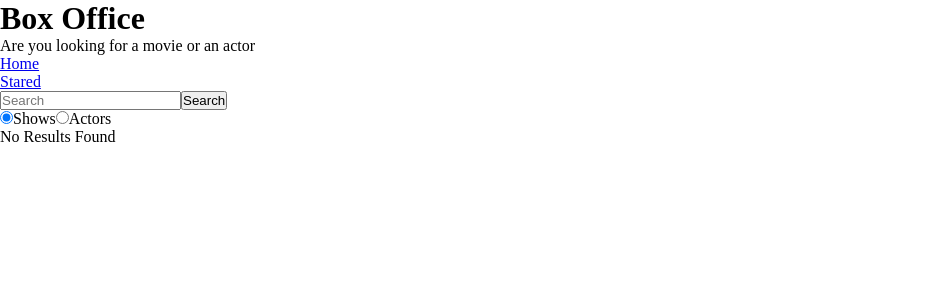
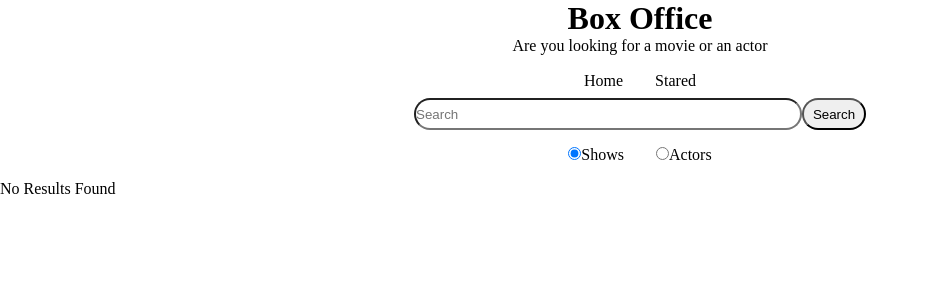
Before and after one commit to mandar00/box-office, a React (Create React App) app: page / in a window 1280 px wide. Shown: the top 300 px of the page, without its empty margins (0-929 px from the left). Built offline with nearby package versions, Linux system fonts and the light colour scheme.

Commit message:
styled every component

```diff
--- a/package.json
+++ b/package.json
@@ -19,12 +19,6 @@
     "test": "react-scripts test",
     "eject": "react-scripts eject"
   },
-  "eslintConfig": {
-    "extends": [
-      "react-app",
-      "react-app/jest"
-    ]
-  },
   "browserslist": {
     "production": [
       ">0.2%",
--- a/public/index.html
+++ b/public/index.html
@@ -9,6 +9,7 @@
       name="description"
       content="Web site created using create-react-app"
     />
+    <script src="https://kit.fontawesome.com/37cac83b98.js" crossorigin="anonymous"></script>
     <!-- <link rel="apple-touch-icon" href="%PUBLIC_URL%/logo192.png" /> -->
     <!--
       manifest.json provides metadata used when your web app is installed on a
--- a/src/Nav.jsx
+++ b/src/Nav.jsx
@@ -9,13 +9,13 @@ const Nav = () => {
 
   return (
     <>
-      <ul>
+    <div className="navMainDiv">
         {links.map((items) => (
-          <li key={items.to}>
-            <NavLink to={items.to}>{items.text}</NavLink>
-          </li>
+            <div className={`nav${items.text}`}>
+            <NavLink activeClassName="nav" to={items.to}>{items.text}</NavLink>
+            </div>
         ))}
-      </ul>
+    </div>
     </>
   );
 };
--- a/src/components/Home.jsx
+++ b/src/components/Home.jsx
@@ -46,25 +46,34 @@ const onRadioChange=(ev)=>{
   return (
     <>
       <MainPage>
+
+
+      <div className="searchAreaDiv">
         <input
+        className="mainSearchBar"
           type="text"
           placeholder="Search"
           onChange={onInputChange}
           onKeyDown={onKeyDown}
           value={input}
         />
-        <button type="button" onClick={Search}>
+        <button className="mainSearchButton" type="button" onClick={Search}>
           Search
         </button><br/>
-        <label htmlFor="shows-search">
-          <input id="shows-search" type="radio" name="search-select" value="shows"  onChange={onRadioChange} defaultChecked="true"></input>
+        </div>
+
+
+        <div className="mainSelectDiv">
+        <label className="shows-search" htmlFor="shows-search">
+          <input className="showSelect" id="shows-search" type="radio" name="search-select" value="shows"  onChange={onRadioChange} defaultChecked="true"></input>
           Shows
         </label>
 
-        <label htmlFor="actor-search">
-          <input id="actor-search" type="radio" name="search-select" value="people" onChange={onRadioChange}></input>
+        <label className="actor-search" htmlFor="actor-search">
+          <input className="actorSelect" id="actor-search" type="radio" name="search-select" value="people" onChange={onRadioChange}></input>
           Actors
         </label>
+        </div>
 
         {renderResults()}
       </MainPage>
--- a/src/components/Show.jsx
+++ b/src/components/Show.jsx
@@ -1,6 +1,10 @@
-import React, { useEffect, useReducer, useState } from "react";
+import React, { useEffect, useReducer } from "react";
 import { useParams } from "react-router";
 import { apiGet } from "../misc/Config";
+import Cast from "./Shows/Cast";
+import Details from "./Shows/Details";
+import Seasons from "./Shows/Seasons";
+import ShowMainData from "./Shows/ShowMainData";
 
 const initialState={
   show:null,
@@ -26,7 +30,7 @@ const reducer=(state,action)=>{
 }
 
 const Show = () => {
-  let isMounted = true;
+  // let isMounted = true;
   const { id } = useParams();
   //id gives us the id that is in the url
 
@@ -63,14 +67,58 @@ useEffect(()=>{
     //we use callback function to ensure that isMounted changes only after .then or .catch method is executed
     // apiGet method
 },[id])
+  console.log(show)
+  // console.log(show._embedded)
 
- if(isLoading){
-   return(<div>data is being loaded </div>)
- }
- if(error){
-   return(<div>Error Occured{error}</div>)
- }
 
- return<div>this is show page </div>
+  // if(show){
+  //   return<div>{show.name}</div>
+  // }
+  if(isLoading){
+    return(<div>the page is isLoading</div>)
+  }
+
+  if(error){
+    return(<div>error occured {error}</div>)
+  }
+
+ return(
+   <>
+     <div>
+       <ShowMainData
+         //cant use show if isLoading  or error is not used prior to it
+         image={show.image}
+         name={show.name}
+         rating={show.rating}
+         summary={show.summary}
+         tags={show.genres}
+
+       />
+     </div>
+     <div>
+     {/* <h2>details</h2> */}
+       <Details
+         status={show.status}
+         network={show.network}
+         premiered={show.premiered}
+       />
+     </div>
+     <div>
+       <Seasons
+       seasons={show._embedded.seasons}
+       />
+       {console.log(show._embedded.seasons)}
+
+     </div>
+     <div>
+       <Cast
+       cast={show._embedded.cast}
+       />
+
+     </div>
+
+   </>
+
+ )
 };
 export default Show;
--- /dev/null
+++ b/src/components/Shows/Cast.jsx
@@ -0,0 +1,26 @@
+import React from 'react'
+import Img_not_found from "../../images/img_not_found.png";
+
+
+const Cast=({cast}) =>{
+  console.log(cast)
+return(
+    <>
+    <h1>Cast</h1>
+      <div>
+        {cast.map(({person,character},id)=>{
+
+            return(
+              <div className="readMoreCast" key={id}>
+            <div className="readMoreSingleCast" >
+              <img src={person.image?person.image.medium:Img_not_found} alt="cast_person"></img>  <p>{person.name}:{character.name}</p>
+            </div>
+
+          </div>
+
+            )
+        })}
+      </div>
+    </>)
+}
+export default Cast
--- /dev/null
+++ b/src/components/Shows/Details.jsx
@@ -0,0 +1,17 @@
+import React from 'react'
+
+const Details=({status,premiered,network}) =>{
+return(
+    <>
+    <div className="readMoreDetailsDiv">
+      <div className="detailsStatus">
+        <h2>Details</h2>
+        <p>Status:<span>{status}</span></p>
+      </div>
+      <div >
+        Premiered:{premiered} {network? `on ${network.name}`:null}
+      </div>
+    </div>
+    </>)
+}
+export default Details
--- /dev/null
+++ b/src/components/Shows/Seasons.jsx
@@ -0,0 +1,29 @@
+import React from "react";
+
+const Seasons = ({ seasons }) => {
+  // console.log(seasons)
+  return (
+    <>
+      <div>
+        <div className="readMoreSeasonsNo">
+          <p>Total No of Seasons:<span>{seasons.length}</span></p>
+        </div>
+        <div className="readMoreEpisodeNo">
+          <p>Total no of Episodes:<span>{seasons.reduce((acc, seasons) =>  acc + seasons.episodeOrder, 0)}</span></p>
+        </div>
+        <div className="readMoreSeasonMap">
+          {seasons.map((val, id) => {
+            return (
+              <div key={id}>
+                <p>Season:<span>{val.number}</span></p>
+                <p>episodes:<span>{val.episodeOrder}</span></p>
+
+              </div>
+            );
+          })}
+        </div>
+      </div>
+    </>
+  );
+};
+export default Seasons;
--- /dev/null
+++ b/src/components/Shows/ShowMainData.jsx
@@ -0,0 +1,43 @@
+import React from "react";
+import Img_not_found from "../../images/img_not_found.png";
+
+const ShowMainData = ({ image, name, summary, rating, tags }) => {
+  return (
+    <>
+      <div className="readMoreMainData">
+        <div className="readMoreImg">
+          <img
+            src={image ? image.medium : Img_not_found}
+            alt="show_cover"
+          ></img>
+        </div>
+
+        <div className="readMoreNameRating">
+          <div className="readMoreName">
+          {name}
+          </div>
+
+          <div className="readMoreRating">
+            <i className="far fa-star"></i>
+            {rating.average ? rating.average : "null"}
+          </div>
+        </div>
+
+        <div
+          className="readMoreSummary"
+          dangerouslySetInnerHTML={{ __html: summary }}
+        >
+          {/* dangerouslyusedhtml means data in summary  is in html form so to use obj data as html markup we use dangerousely used html  */}
+        </div>
+
+        <div className="readMoreTags">
+        <p>Tags:</p>
+          {tags.map((val, i) => {
+            return <p key={i}>{val}</p>;
+          })}
+        </div>
+      </div>
+    </>
+  );
+};
+export default ShowMainData;
--- a/src/components/Title.jsx
+++ b/src/components/Title.jsx
@@ -1,9 +1,13 @@
-import React from 'react'
+import React from "react";
 
-const Title=({title,subtitle}) =>{
-return(<>
-    <h1>{title}</h1>
-    <p>{subtitle}</p>
-</>)
-}
-export default Title
+const Title = ({ title, subtitle }) => {
+  return (
+    <>
+      <div className="mainPageTitle">
+        <h1>{title}</h1>
+        <p>{subtitle}</p>
+      </div>
+    </>
+  );
+};
+export default Title;
--- a/src/index.css
+++ b/src/index.css
@@ -74,3 +74,202 @@
   text-decoration: none;
   color: black;
 }
+
+
+.mainPageTitle{
+  /* background-color: yellow; */
+  width: 100%;
+  height: 4rem;
+  text-align: center;
+}
+
+
+.navMainDiv{
+  /* background-color: violet; */
+  display: flex;
+  flex-direction: row;
+  align-items: center;
+  justify-content: center;
+}
+.navHome>a{
+ display: inline-block;
+ /* background-color: wheat; */
+ text-decoration: none;
+ color: black;
+ margin:.5rem 1rem;
+}
+.navStared>a{
+  display: inline-block;
+  /* background-color: wheat; */
+  text-decoration: none;
+  color: black;
+  margin:.5rem 1rem;
+}
+
+.searchAreaDiv{
+  /* background-color: cadetblue; */
+  display: flex;
+  justify-content: center;
+  width: 100%;
+  height: 2rem;
+}
+
+.mainSearchBar{
+/* background-color: burlywood; */
+width: 24rem;
+border-radius:1rem;
+}
+
+.mainSearchButton{
+  width: 4rem;
+/* background-color: burlywood; */
+border-radius:1rem;
+
+}
+
+
+.mainSelectDiv{
+  /* background-color: cadetblue; */
+  text-align: center;
+  padding: 1rem;
+}
+
+.shows-search{
+  margin: 1rem;
+}
+
+
+.actor-search{
+  margin: 1rem;
+}
+
+.readMoreMainData{
+  /* background-color: cadetblue; */
+  display: grid;
+  grid-template-rows: auto auto auto auto;
+  grid-template-columns: 15rem auto;
+
+}
+
+.readMoreImg{
+  /* background-color: coral; */
+  grid-row: 1 / span 3;
+}
+
+
+.readMoreImg>img{
+  border-radius: 2rem;
+}
+
+.readMoreName{
+/* background-color: rgb(255, 80, 182); */
+width: 100%;
+height: 3rem;
+display: flex;
+align-items: center;
+font-size: 2rem;
+font-weight: bold;
+}
+
+
+.readMoreRating{
+/* background-color: rgb(115, 255, 80); */
+width: 100%;
+height: 2rem;
+display: flex;
+align-items: center;
+
+}
+
+
+.readMoreNameRating{
+  width: 100%;
+  height: 2rem;
+}
+
+
+.readMoreSummary{
+/* background-color: rgb(255, 80, 89); */
+width: 100%;
+height: 5rem;
+display: flex;
+flex-direction: row;
+/* align-items: center; */
+}
+
+
+.readMoreTags{
+/* background-color: rgb(176, 80, 255); */
+display: flex;
+flex-direction: row;
+width: 100%;
+height: 2.3rem;
+}
+
+
+.readMoreTags>p{
+  padding: .6rem;
+}
+
+
+.readMoreDetailsDiv{
+  /* background-color: aqua; */
+  margin: 1rem 1rem;
+}
+
+.detailsStatus>p{
+  margin-top: 1rem ;
+}
+.detailsStatus>p>span{
+  font-weight: bold;
+}
+
+.readMoreSeasonsNo{
+    margin: 1rem 1rem;
+
+}
+
+.readMoreSeasonsNo>p>span{
+  font-weight: bold;
+
+}
+.readMoreEpisodeNo{
+  margin: 1rem 1rem;
+
+}
+.readMoreEpisodeNo>p>span{
+  font-weight: bold;
+
+}
+
+.readMoreSeasonMap{
+  /* background-color: aquamarine; */
+  display: flex;
+  flex-direction: row;
+  align-items:baseline;
+  justify-content:space-evenly;
+  margin: 2rem 0;
+}
+
+.readMoreCast{
+  /* background-color: aquamarine; */
+  display: inline-block;
+
+}
+
+.readMoreSingleCast{
+  /* background-color: beige; */
+  width: 18rem;
+  height: 4rem;
+  margin: .5rem 0;
+  display: flex;
+  flex-direction: row;
+  align-items: center;
+  justify-content: center;
+}
+
+
+.readMoreSingleCast>img{
+  width: 3rem;height: 3rem;
+  border-radius: 50%;
+}
```
